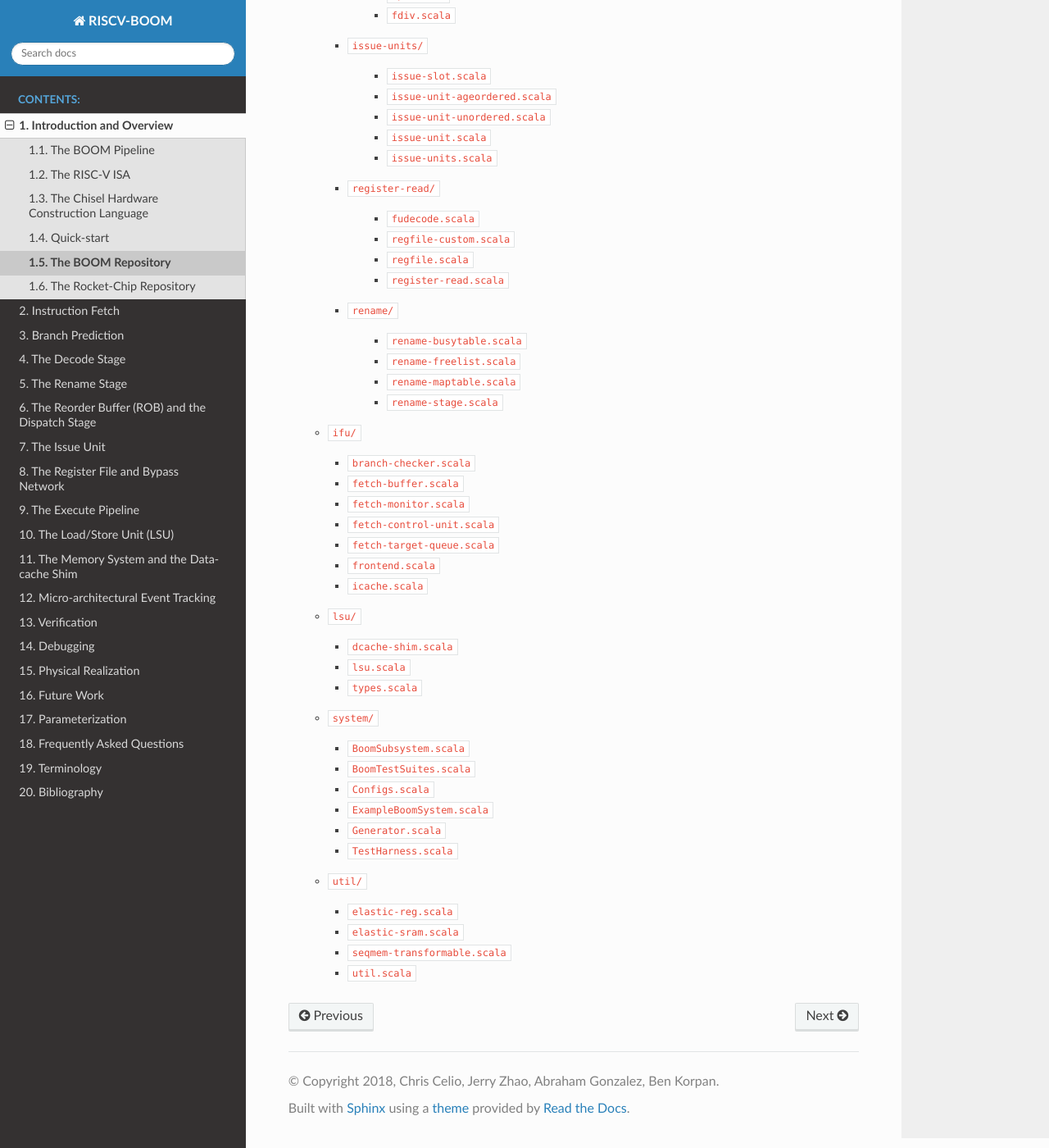
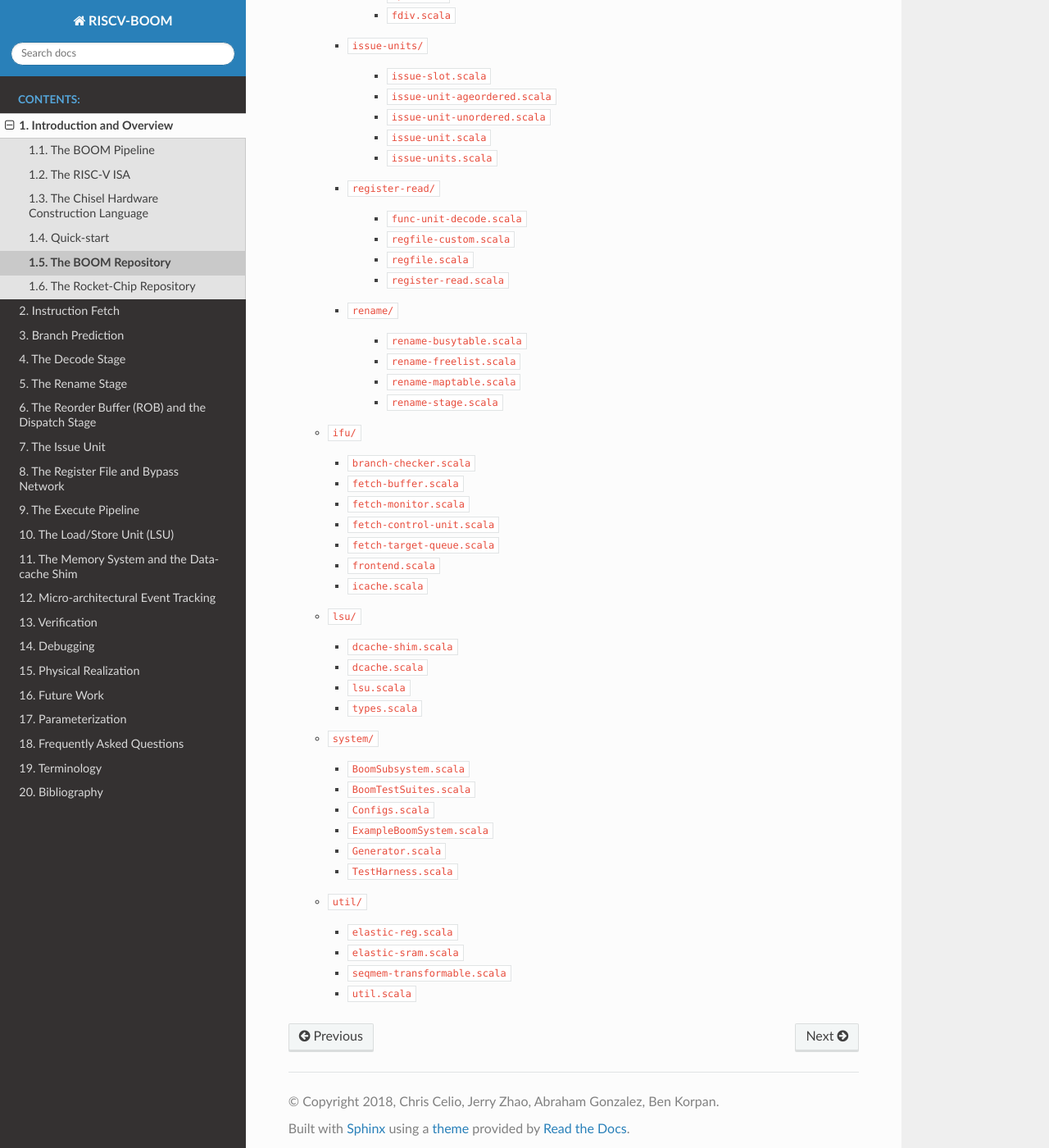
Before and after one commit to riscv-boom/riscv-boom, a Sphinx documentation site: the page built from docs/sections/intro-overview/boom-repository.rst, in a window 1280 px wide and 1400 px high, scrolled down 1549 px. Shown: the whole window at 82% size. Built offline with Sphinx 7.4.7 and the Read the Docs theme 2.0.0, drawn with Linux system fonts in a browser that asks for light colours; some of the changed text lies outside the part shown.

Commit message:
Updated repo layout

```diff
--- a/docs/sections/intro-overview/boom-repository.rst
+++ b/docs/sections/intro-overview/boom-repository.rst
@@ -79,7 +79,7 @@ The code structure is shown below:
 
     * ``register-read/``
 
-        * ``fudecode.scala``
+        * ``func-unit-decode.scala``
         * ``regfile-custom.scala``
         * ``regfile.scala``
         * ``register-read.scala``
@@ -104,6 +104,7 @@ The code structure is shown below:
   * ``lsu/``
 
     * ``dcache-shim.scala``
+    * ``dcache.scala``
     * ``lsu.scala``
     * ``types.scala``
 
```
Also changed, not shown: other parts of docs/sections/intro-overview/boom-repository.rst (+1 -1 lines).
